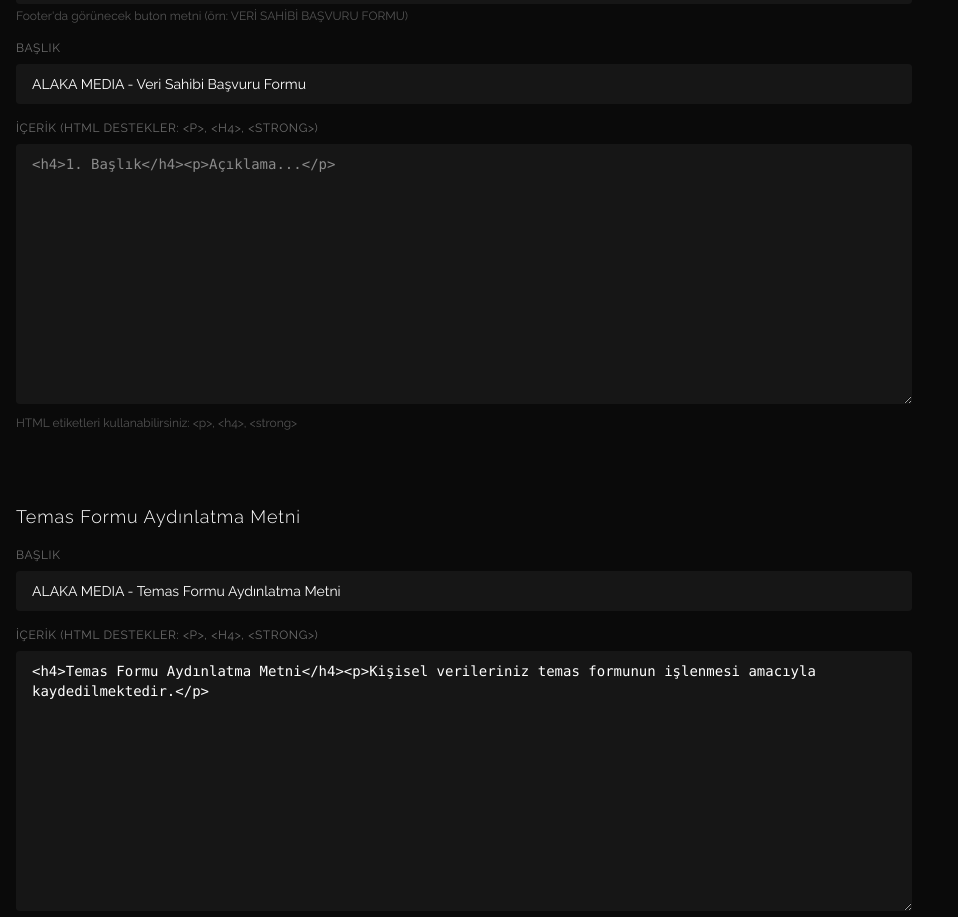
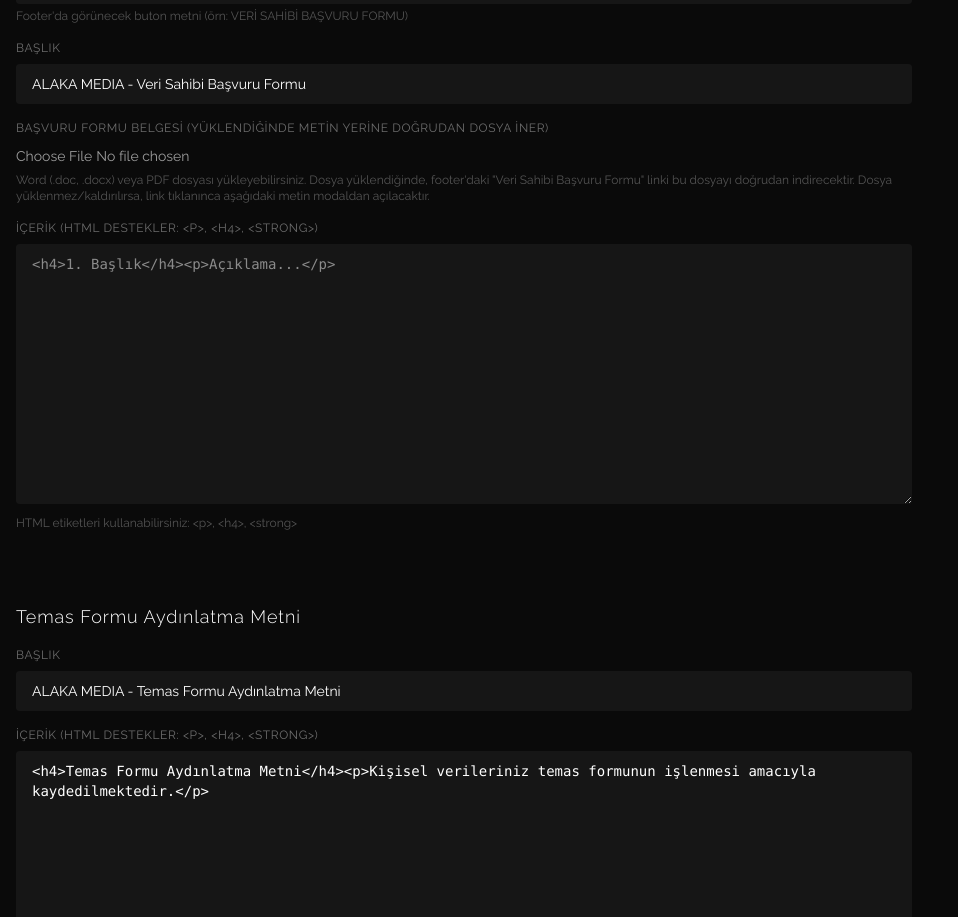
Before and after one commit to ahmtcl/alaka-new.91.tr, a Next.js app: page /admin/footer in a window 1280 px wide. Shown: the part 2540-3457 px from the top of the page, without its empty margins (0-958 px from the left). Built offline with nearby package versions, Linux system fonts and the light colour scheme; no server answers; the database is empty; sample sign-in values are in the browser's storage.

Commit message:
Admin & Footer: Veri Sahibi Basvuru Formu dosya yukleme ve indirme ozelligi eklendi

```diff
--- a/src/app/admin/footer/page.tsx
+++ b/src/app/admin/footer/page.tsx
@@ -4,6 +4,7 @@
 import {
   getFooter,
   updateFooter,
+  uploadFile,
   type FirestoreFooter,
   type FirestoreNavLink,
   type FirestoreSocialLink,
@@ -55,6 +56,8 @@
   const [dataSubjectButtonLabel, setDataSubjectButtonLabel] = useState("");
   const [dataSubjectTitle, setDataSubjectTitle] = useState("");
   const [dataSubjectContent, setDataSubjectContent] = useState("");
+  const [dataSubjectFileUrl, setDataSubjectFileUrl] = useState("");
+  const [newDocFile, setNewDocFile] = useState<File | null>(null);
   const [contactFormDisclosureTitle, setContactFormDisclosureTitle] = useState("");
   const [contactFormDisclosureContent, setContactFormDisclosureContent] = useState("");
   const [projectTermsTitle, setProjectTermsTitle] = useState("");
@@ -81,6 +84,7 @@
     setDataSubjectButtonLabel(data.dataSubjectButtonLabel);
     setDataSubjectTitle(data.dataSubjectTitle);
     setDataSubjectContent(data.dataSubjectContent);
+    setDataSubjectFileUrl(data.dataSubjectFileUrl || "");
     setContactFormDisclosureTitle(data.contactFormDisclosureTitle || "");
     setContactFormDisclosureContent(data.contactFormDisclosureContent || "");
     setProjectTermsTitle(data.projectTermsTitle || "");
@@ -93,6 +97,13 @@
     e.preventDefault();
     setSaving(true);
     try {
+      let finalFileUrl = dataSubjectFileUrl;
+
+      if (newDocFile) {
+        const path = `footer/${Date.now()}-${newDocFile.name}`;
+        finalFileUrl = await uploadFile(newDocFile, path);
+      }
+
       await updateFooter({
         copyright,
         privacyButtonLabel,
@@ -104,6 +115,7 @@
         dataSubjectButtonLabel,
         dataSubjectTitle,
         dataSubjectContent,
+        dataSubjectFileUrl: finalFileUrl,
         contactFormDisclosureTitle,
         contactFormDisclosureContent,
         projectTermsTitle,
@@ -111,6 +123,7 @@
         navLinks,
         socialLinks,
       });
+      setNewDocFile(null);
       setToast({ message: "Footer başarıyla güncellendi!", type: "success" });
       loadFooter();
     } catch (error) {
@@ -476,6 +489,42 @@
               />
             </div>
             <div>
+              <label className="block text-white/40 text-xs uppercase tracking-wider mb-2">Başvuru Formu Belgesi (Yüklendiğinde metin yerine doğrudan dosya iner)</label>
+              {dataSubjectFileUrl && (
+                <div className="mb-3 text-sm text-white/60 flex items-center gap-2 bg-white/5 border border-white/10 rounded px-4 py-2.5">
+                  <span>Mevcut Dosya:</span>
+                  <a
+                    href={dataSubjectFileUrl}
+                    target="_blank"
+                    rel="noopener noreferrer"
+                    className="underline text-white hover:text-white/80 transition-colors font-medium"
+                  >
+                    Dosyayı Gör / İndir
+                  </a>
+                  <button
+                    type="button"
+                    onClick={() => {
+                      if (confirm("Mevcut dosyayı kaldırmak istediğinize emin misiniz? Form yeniden metin moduna dönecektir.")) {
+                        setDataSubjectFileUrl("");
+                      }
+                    }}
+                    className="text-red-400 hover:text-red-300 transition-colors ml-auto text-xs"
+                  >
+                    Dosyayı Kaldır
+                  </button>
+                </div>
+              )}
+              <input
+                type="file"
+                accept=".doc,.docx,.pdf"
+                onChange={(e) => setNewDocFile(e.target.files?.[0] ?? null)}
+                className="text-white/60 text-sm file:mr-4 file:py-2 file:px-4 file:rounded file:border-0 file:text-sm file:bg-white/10 file:text-white/70 hover:file:bg-white/20"
+              />
+              <p className="text-white/30 text-xs mt-1">
+                Word (.doc, .docx) veya PDF dosyası yükleyebilirsiniz. Dosya yüklendiğinde, footer&apos;daki &quot;Veri Sahibi Başvuru Formu&quot; linki bu dosyayı doğrudan indirecektir. Dosya yüklenmez/kaldırılırsa, link tıklanınca aşağıdaki metin modaldan açılacaktır.
+              </p>
+            </div>
+            <div>
               <label className="block text-white/40 text-xs uppercase tracking-wider mb-2">
                 İçerik (HTML destekler: &lt;p&gt;, &lt;h4&gt;, &lt;strong&gt;)
               </label>
--- a/src/components/layout/Footer.tsx
+++ b/src/components/layout/Footer.tsx
@@ -61,12 +61,24 @@
               {footerData?.kvkkButtonLabel || "WEB SİTESİ AYDINLATMA METNİ"}
             </button>
             <span className="w-px h-3 bg-black/20" />
+            {footerData?.dataSubjectFileUrl ? (
+              <a
+                href={footerData.dataSubjectFileUrl}
+                download
+                target="_blank"
+                rel="noopener noreferrer"
+                className="text-dark text-[0.8rem] font-medium tracking-[0.15em] uppercase opacity-70 hover:opacity-100 transition-opacity cursor-pointer bg-transparent border-0 p-0 no-underline"
+              >
+                {footerData?.dataSubjectButtonLabel || "VERİ SAHİBİ BAŞVURU FORMU"}
+              </a>
+            ) : (
               <button
                 onClick={() => setDataSubjectOpen(true)}
                 className="text-dark text-[0.8rem] font-medium tracking-[0.15em] uppercase opacity-70 hover:opacity-100 transition-opacity cursor-pointer bg-transparent border-0 p-0"
               >
                 {footerData?.dataSubjectButtonLabel || "VERİ SAHİBİ BAŞVURU FORMU"}
               </button>
+            )}
           </div>
 
           {/* Social Icons */}
--- a/src/lib/firestore.ts
+++ b/src/lib/firestore.ts
@@ -307,6 +307,7 @@
   dataSubjectButtonLabel: string;
   dataSubjectTitle: string;
   dataSubjectContent: string;
+  dataSubjectFileUrl: string;
   contactFormDisclosureTitle: string;
   contactFormDisclosureContent: string;
   projectTermsTitle: string;
@@ -341,6 +342,7 @@
   dataSubjectButtonLabel: "VERİ SAHİBİ BAŞVURU FORMU",
   dataSubjectTitle: "ALAKA MEDIA - Veri Sahibi Başvuru Formu",
   dataSubjectContent: "",
+  dataSubjectFileUrl: "",
   contactFormDisclosureTitle: "ALAKA MEDIA - Temas Formu Aydınlatma Metni",
   contactFormDisclosureContent: `<h4>Temas Formu Aydınlatma Metni</h4><p>Kişisel verileriniz temas formunun işlenmesi amacıyla kaydedilmektedir.</p>`,
   projectTermsTitle: "ALAKA MEDIA - Proje Fikri ve Senaryo Gönderim Şartları",
```
Lines whose indentation alone changed are shown as unchanged.
